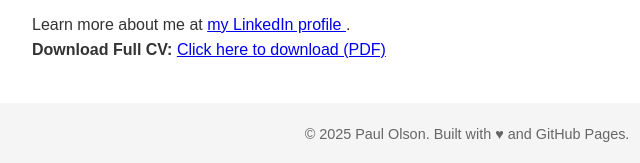
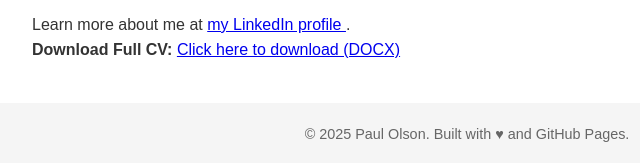
Before and after one commit to sqlsprawl/sqlsprawl.github.io, a plain HTML site: page index.html in a window 1280 px wide. Shown: the part 1829-1992 px from the top of the page, 173-813 px from the left. Drawn offline with Linux system fonts and the light colour scheme.

Commit message:
Update index.html

```diff
--- a/index.html
+++ b/index.html
@@ -273,7 +273,7 @@
       <p>
         <strong>Download Full CV:</strong>
         <a href="donloads/PaulOlsonCurriculumVitae2025.pdf" download>
-          Click here to download (PDF)
+          Click here to download (DOCX)
         </a>
         <!-- or you can link to a PDF version instead -->
       </p>
```
